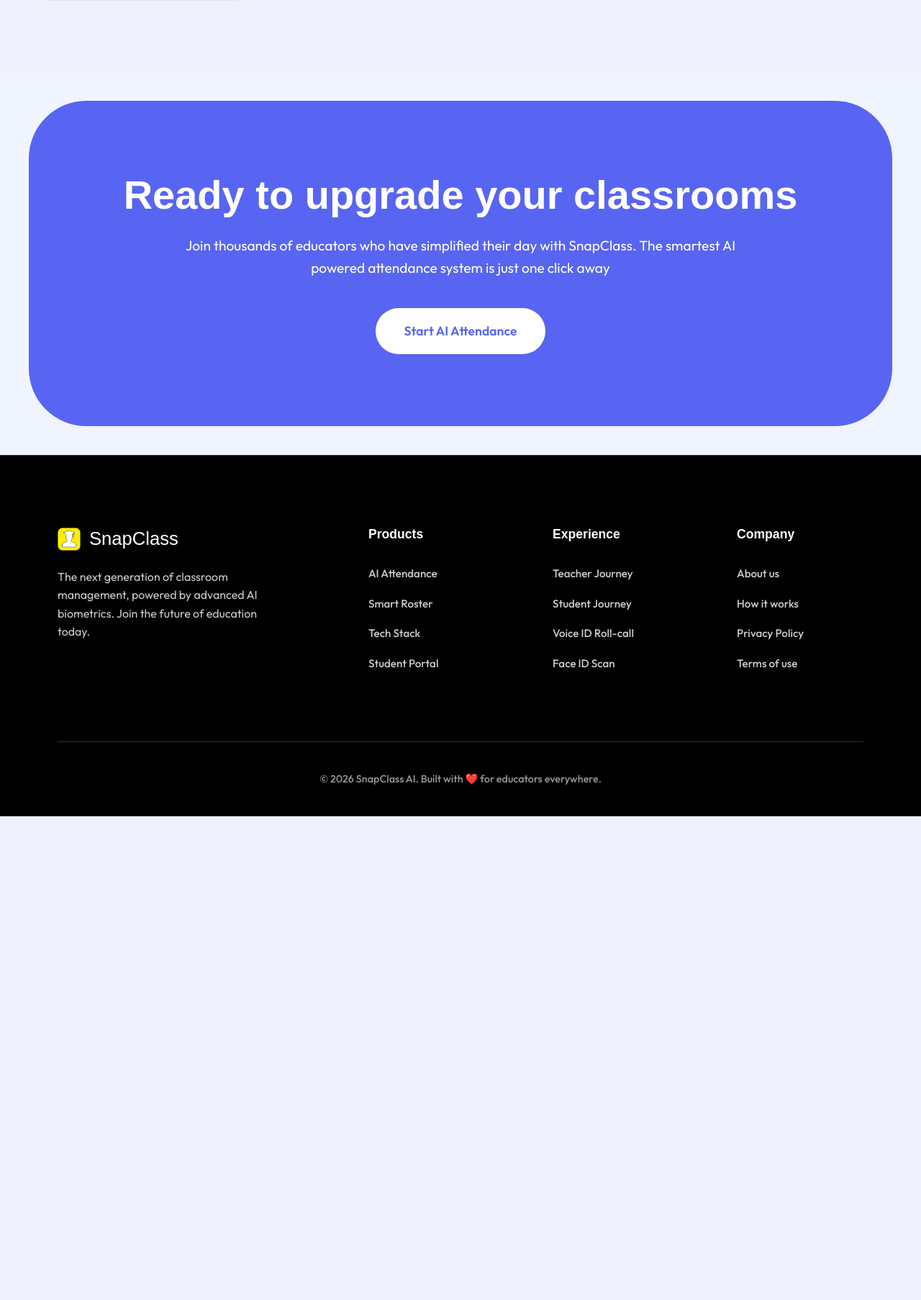
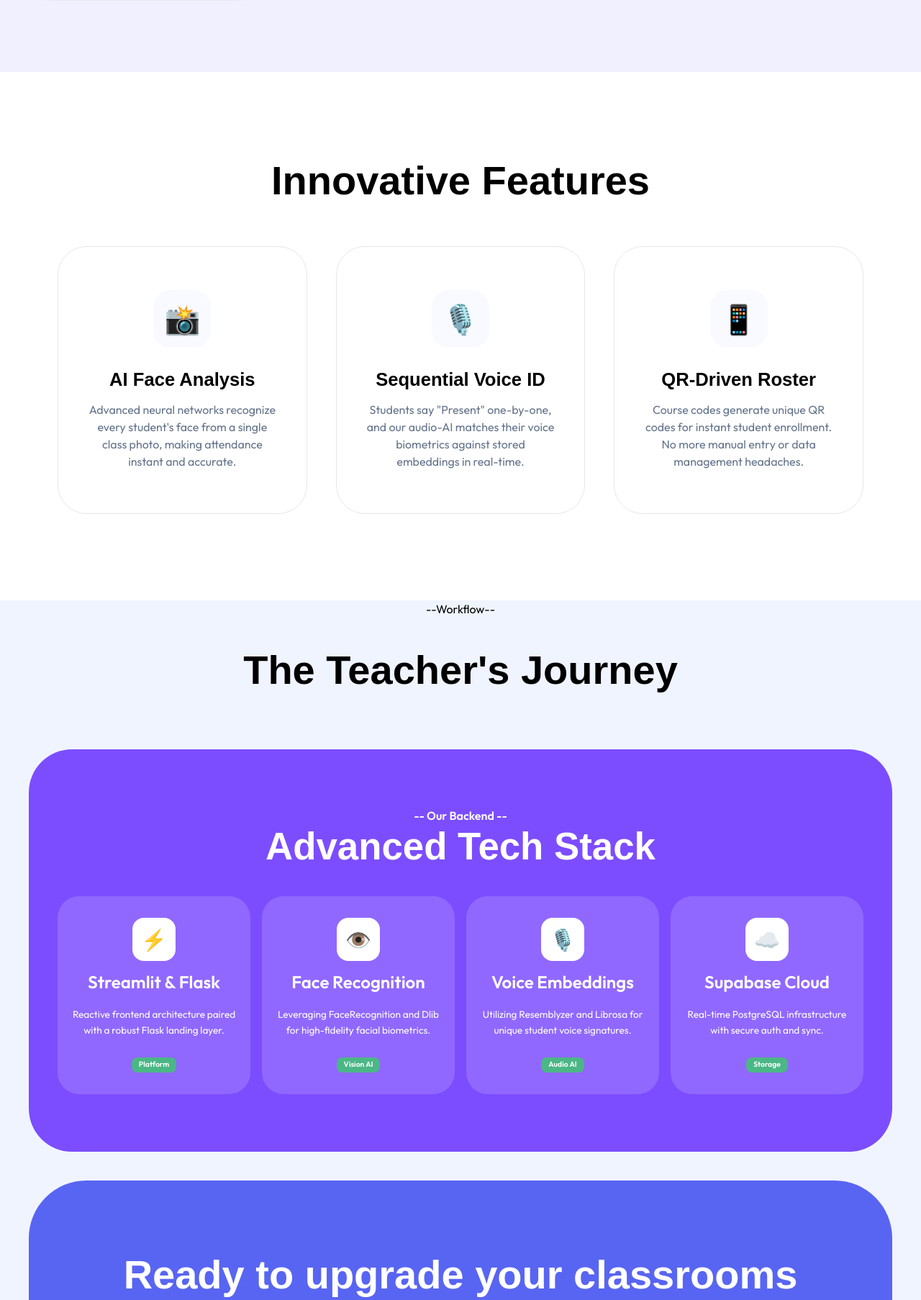
Before and after one commit to Prakhar-garg12/snapclass-landing-page, a Flask app: page / in a window 1280 px wide. Shown: the part 727-2533 px from the top of the page at 72% size. Before the commit the page ends 1861 px from the top, so only its background shows below. Run offline with Flask 3, Linux system fonts and the light colour scheme; some web fonts are replaced.

Commit message:
Techstack, Features

```diff
--- a/static/css/style.css
+++ b/static/css/style.css
@@ -202,6 +202,135 @@ h4 {
     bottom: 15%;
 }
 
+/* Feature Section */
+
+.features{
+    padding: 120px 80px;
+    background-color: white;
+    text-align: center;
+}
+
+.features h2{
+    font-size: 3.5rem;
+    margin-bottom: 60px;
+}
+
+.feature-grid {
+    display: grid;
+    grid-template-columns: repeat(3,1fr);
+    gap: 40px;
+    max-width: 1200px;
+    margin: 0 auto;
+}
+
+.feature-card{
+    padding: 60px 40px;
+    border-radius: 40px;
+    background-color: white;
+    border: 1px solid #e5e7eb;
+}
+
+.f-icon-box{
+    width: 80px;
+    height: 80px;
+    background-color: #f8faff;
+    border-radius: 24px;
+    display: flex;
+    justify-content: center;
+    align-items: center;
+    margin: 0 auto 30px;
+    font-size: 2.5rem;
+}
+
+.feature-card h3{
+    font-size: 1.6rem;
+    margin-bottom: 16px;
+    font-weight: 800;
+}
+
+.feature-card p{
+    color: var(--text-muted);
+    font-size: 1rem;
+    line-height: 1.5;
+}
+
+/* Tech Stak Section */
+.tech-stack{
+    padding: 80px 40px;
+    background-color: #7c4dff;
+    border-radius: 60px;
+    margin: 40px;
+    text-align: center;
+}
+
+.tech-stack h2{
+    font-size: 3.3rem;
+    margin-bottom: 12px;
+    color: white;
+}
+
+.tech-stack .section-tag{
+    color: white;
+    font-weight: 700;
+}
+
+.tech-grid{
+    display: grid;
+    grid-template-columns: repeat(4, 1fr);
+    gap: 16px;
+    max-width: 1200px;
+    margin: 40px auto 0;
+
+}
+
+.tech-card {
+    background-color: rgba(255, 255, 255, 0.15);
+    padding: 30px 20px;
+    border-radius: 30px;
+    text-align: center;
+    display: flex;
+    flex-direction: column;
+    align-items: center;
+    gap: 16px;
+}
+
+.t-icon{
+    width: 60px;
+    height: 60px;
+    border-radius: 16px;
+    background-color: white;
+    max-width: 60px;
+    display: flex;
+    justify-content: center;
+    align-items: center;
+    font-size: 1.8rem;
+}
+
+.tech-card h4{
+    font-size: 1.5rem;
+    margin-bottom: 6px;
+    color: white;
+    font-family: 'Outfit', sans-serif;
+    font-weight: 800;
+}
+
+.tech-tag{
+    display: inline-block;
+    background-color: #4BB786;
+    color: white;
+    border-radius: 8px;
+    font-size: 0.65rem;
+    margin-top: 10px;
+    padding: 2px 10px;
+    font-weight: 800;
+}
+
+.tech-card p{
+    font-size: 0.85rem;
+    color: white;
+    line-height: 1,4;
+}
+
 /* Purple Section */
 .purple-section{
     background-color: var(--primary);
--- a/templates/index.html
+++ b/templates/index.html
@@ -65,6 +65,96 @@
             </div>
         </div>
     </header>
+
+
+    <section id="features" class="features">
+        <h2>Innovative Features</h2>
+
+        <div class="feature-grid">
+            <div class="feature-card">
+                <div class="f-icon-box">📸</div>
+                <h3>AI Face Analysis</h3>
+                <p>Advanced neural networks recognize every student's face from a single class photo, making attendance instant and accurate.</p>
+            </div>
+
+            <div class="feature-card">
+                <div class="f-icon-box">🎙️</div>
+                <h3>Sequential Voice ID</h3>
+                <p>Students say "Present" one-by-one, and our audio-AI matches their voice biometrics against stored embeddings in real-time.</p>
+            </div>
+
+            <div class="feature-card">
+                <div class="f-icon-box">📱</div>
+                <h3>QR-Driven Roster</h3>
+                <p>Course codes generate unique QR codes for instant student enrollment. No more manual entry or data management headaches.</p>
+            </div>
+
+        </div>
+    </section>
+
+
+    <section id="journey" class="teacher-flow">
+        <div class="flow-container">
+            <div class="section-tag" style="text-align: center; margin-bottom: 40px; display: block;">--Workflow--</div>
+            <h2 style="text-align: center; font-size: 3.5rem; margin-bottom: 80px;">The Teacher's Journey</h2>
+
+            <div class="flow-step">
+                <div class="flow-content">
+
+                </div>
+            </div>
+        </div>
+    </section>
+
+
+
+    <section id="tech" class="tech-stack">
+        <div class="section-tag">-- Our Backend --</div>
+        <h2> Advanced Tech Stack</h2>
+
+        <div class="tech-grid">
+
+            <div class="tech-item">
+                <div class="tech-card">
+                    <div class="t-icon">⚡</div>
+                    <h4>Streamlit & Flask</h4>
+                    <p>Reactive frontend architecture paired with a robust Flask landing layer.</p>
+                    <span class="tech-tag">Platform</span>
+                </div>
+
+            </div>
+
+            <div class="tech-item">
+                <div class="tech-card">
+                    <div class="t-icon">👁️</div>
+                    <h4>Face Recognition</h4>
+                    <p>Leveraging FaceRecognition and Dlib for high-fidelity facial biometrics.</p>
+                    <span class="tech-tag">Vision AI</span>
+                </div>
+
+            </div>
+
+            <div class="tech-item">
+                <div class="tech-card">
+                    <div class="t-icon">🎙️</div>
+                    <h4>Voice Embeddings</h4>
+                    <p>Utilizing Resemblyzer and Librosa for unique student voice signatures.</p>
+                    <span class="tech-tag">Audio AI</span>
+                </div>
+
+            </div>
+
+            <div class="tech-item">
+                <div class="tech-card">
+                    <div class="t-icon">☁️</div>
+                    <h4>Supabase Cloud</h4>
+                    <p>Real-time PostgreSQL infrastructure with secure auth and sync.</p>
+                    <span class="tech-tag">Storage</span>
+                </div>
+
+            </div>
+        </div>
+    </section>
 
 
     <section class="purple-section">
```
